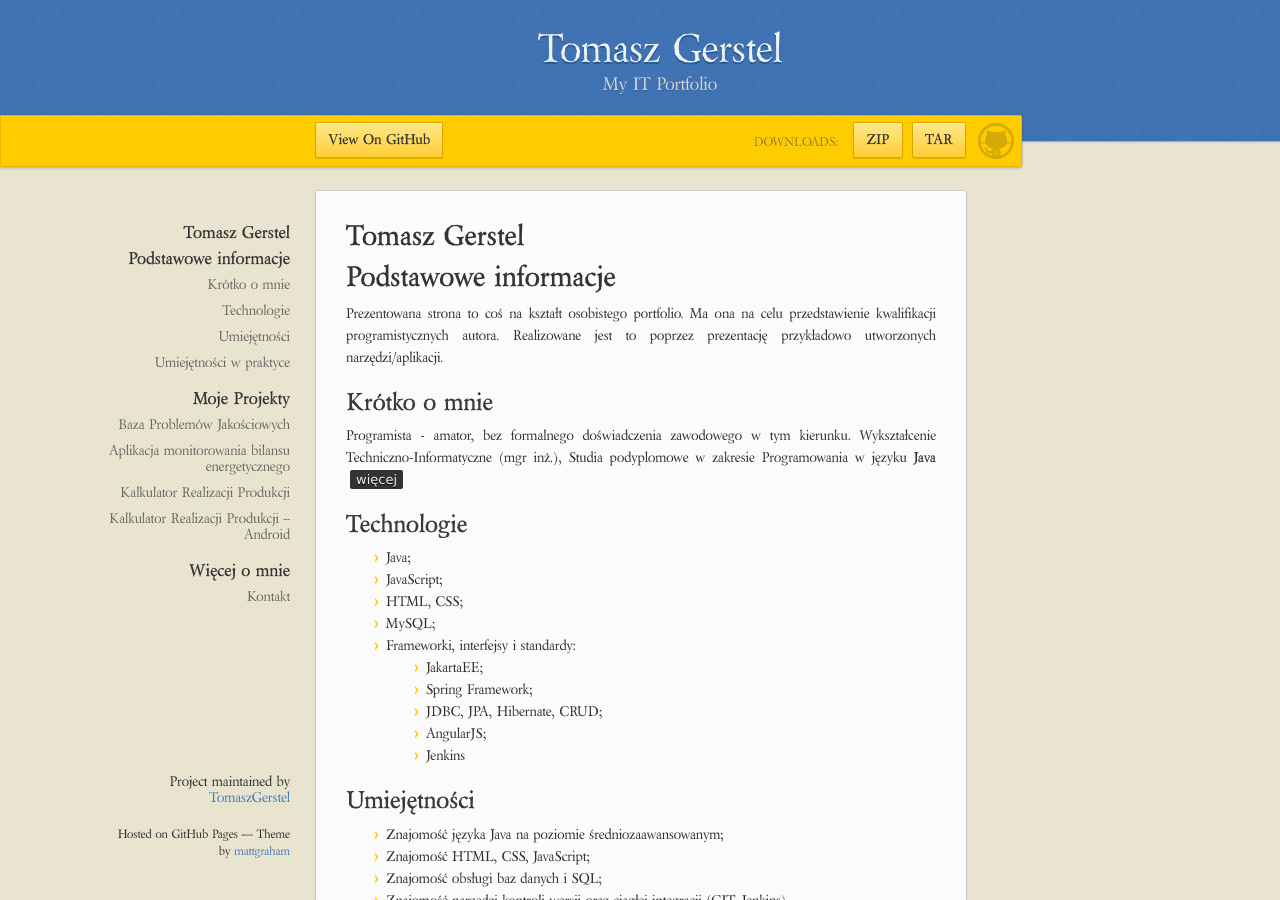
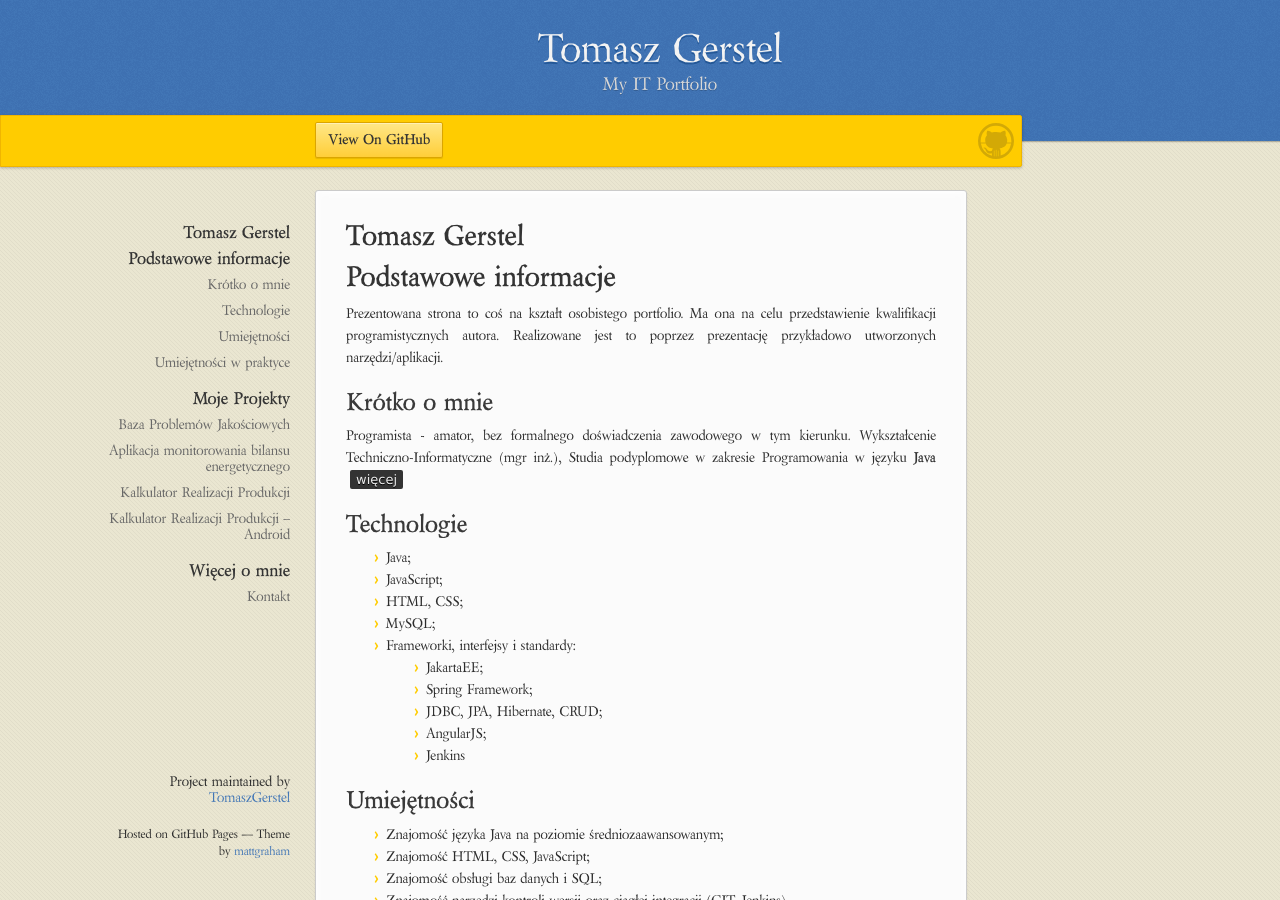
Before and after one commit to TomaszGerstel/Tomasz-Gerstel---My-IT-portfolio, a Jekyll site: the page built from index.md, in a window 1280 px wide and 900 px high. Built offline with Jekyll 4.4.1, drawn with Linux system fonts in a browser that asks for light colours; our own code applies the rules of GitHub Pages for plain Markdown files.

Commit message:
poprawki

```diff
--- a/_config.yml
+++ b/_config.yml
@@ -1,7 +1,8 @@
 title: Tomasz Gerstel
 description: My IT Portfolio
-show_downloads: true
+# show_downloads: true
 google_analytics:
 theme: jekyll-theme-leap-day
 encoding: utf-8
 lang: pl-PL
+show_downloads: false
--- a/_layouts/default.html
+++ b/_layouts/default.html
@@ -1,5 +1,5 @@
 <!doctype html>
-<html lang="{{ site.lang | default: "en-US" }}">
+<html lang="{{ site.lang | default: "pl-PL" }}">
   <head>
     <meta charset="utf-8">
     <meta http-equiv="X-UA-Compatible" content="IE=edge">
@@ -25,7 +25,8 @@
       <div id="banner">
         <span id="logo"></span>
 
-        <a href="{{ site.github.repository_url }}" class="button fork"><strong>View On GitHub</strong></a>
+        <!-- <a href="{{ site.github.repository_url }}" class="button fork"><strong>View On GitHub</strong></a> -->
+        <a href="{{ site.github.owner_url }}" class="button fork"><strong>View On GitHub</strong></a>
         {% if site.show_downloads %}
           <div class="downloads">
             <span>Downloads:</span>
--- a/index.md
+++ b/index.md
@@ -146,7 +146,7 @@ Wersja na systemy Android narzędzia obliczającego przewidywany czas realizacji
 #### Linki
 
 * [Narzędzie do pobrania](http://185.238.72.254:8080/kalkulator_android/kalkulator_android_1.0.apk)
-* [Kod narzędzia]()
+* [Kod narzędzia](https://github.com/TomaszGerstel/calc_for_android.git)
 
 * * *
 
```
